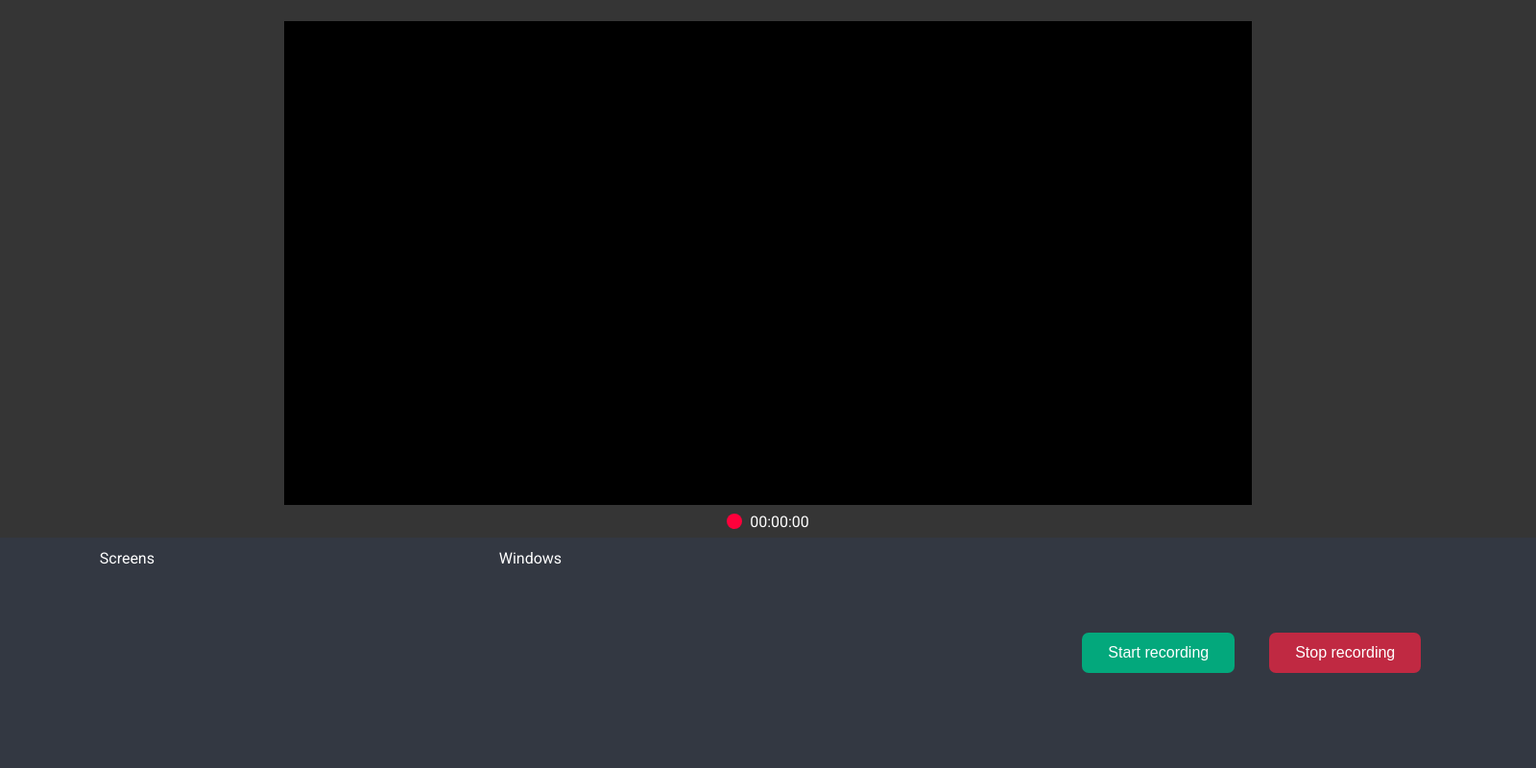
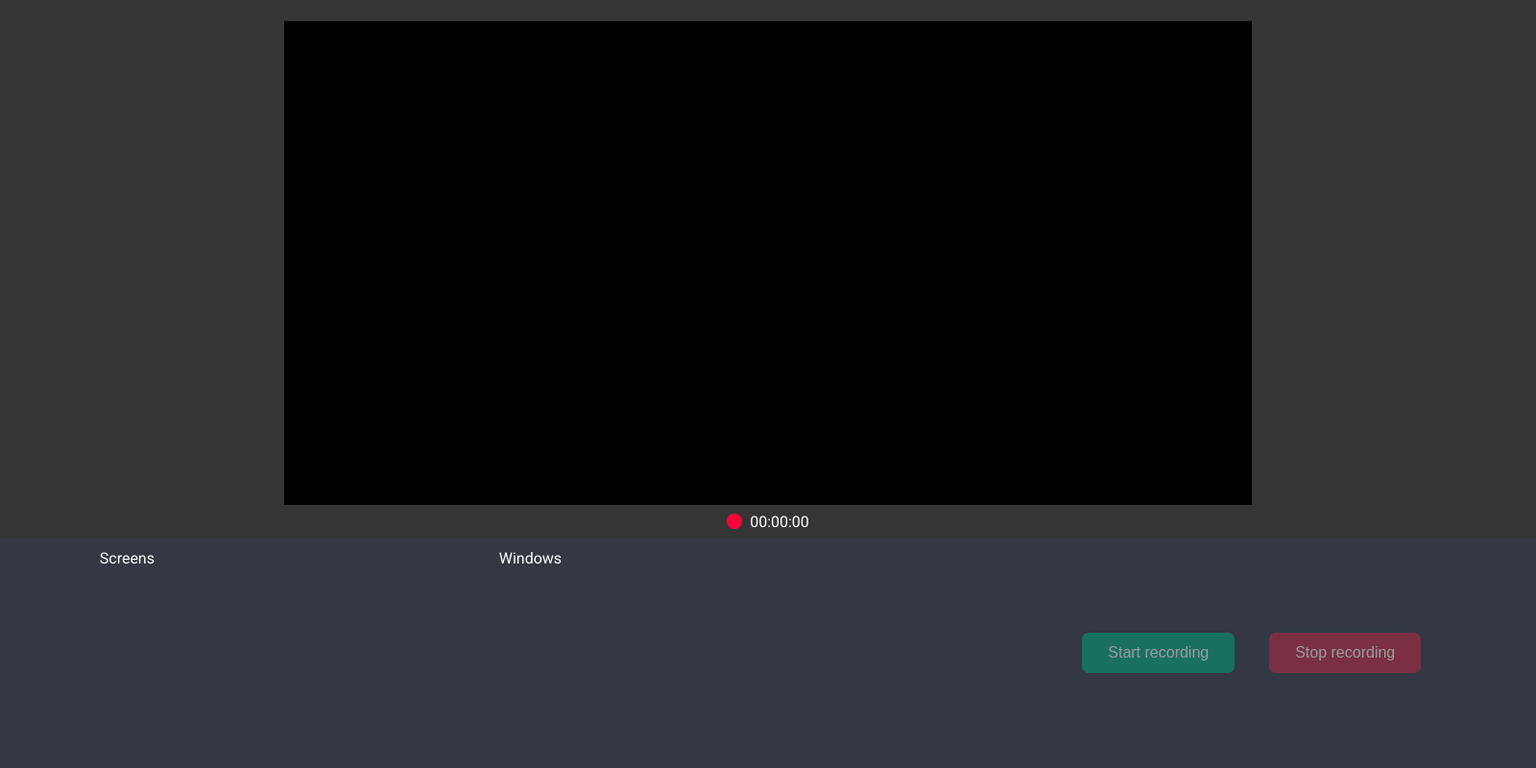
Before and after one commit to dorfingerjonas/dorcast, an Electron app: page src/index.html in a window 1600 px wide. Shown: the whole page at 96% size. Drawn offline with Linux system fonts and the light colour scheme; no server answers.

Commit message:
add class disable to buttons per default

```diff
--- a/src/index.html
+++ b/src/index.html
@@ -31,8 +31,8 @@
 
         <div id='settings'>
             <div id='buttonWrapper'>
-                <button id='startBtn' class='button'>Start recording</button>
-                <button id='stopBtn' class='button'>Stop recording</button>
+                <button id='startBtn' class='button disable'>Start recording</button>
+                <button id='stopBtn' class='button disable'>Stop recording</button>
             </div>
 
             <div id='sourceSelection'>
```
